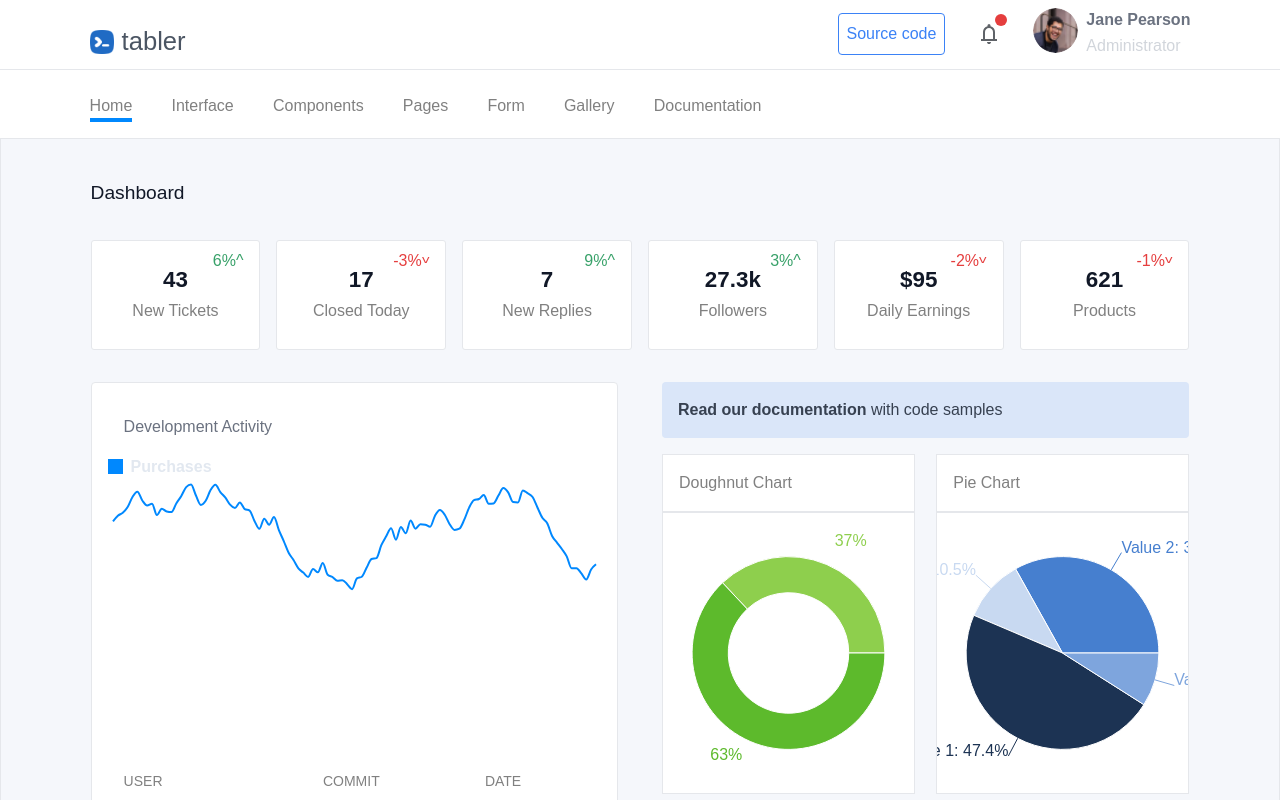
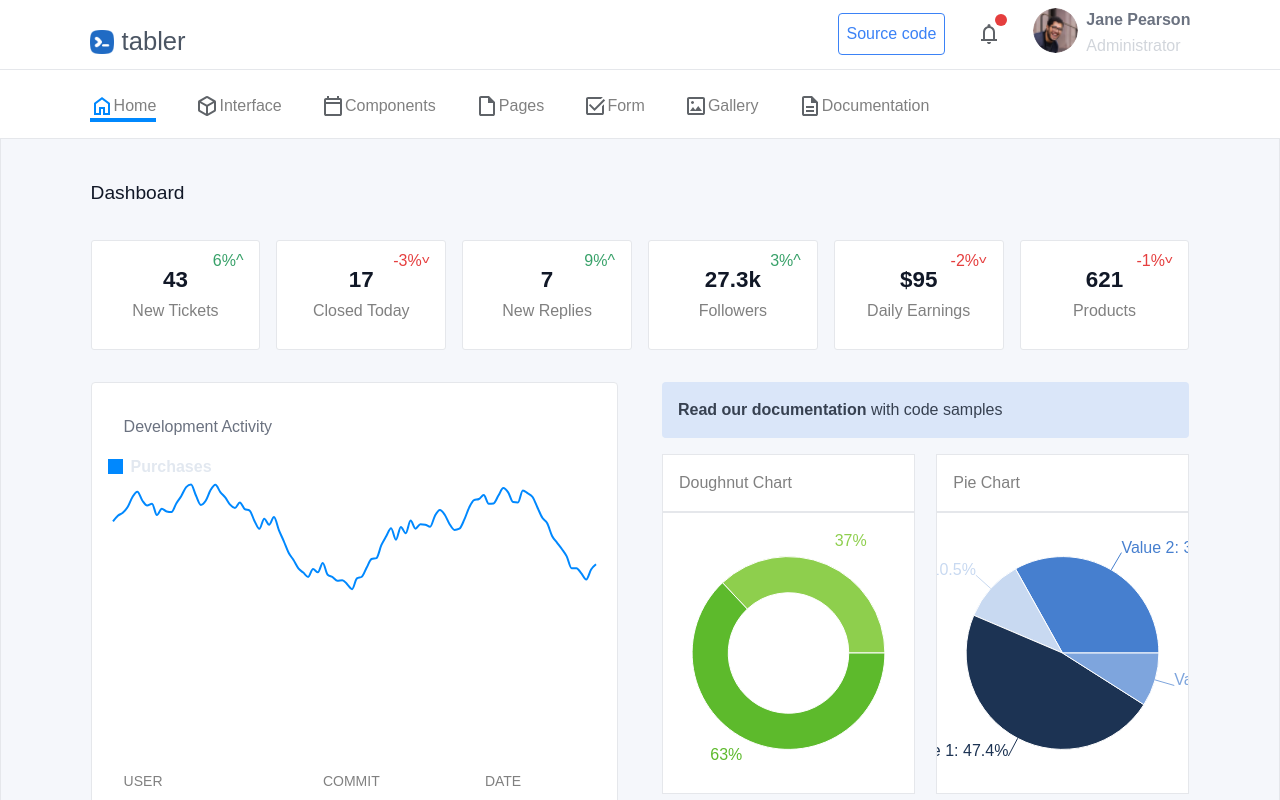
Before and after one commit to SoloBaChi/tabler, a React (Create React App) app: page / in a window 1280 px wide. Shown: the top 800 px of the page. Built offline with nearby package versions, Linux system fonts and the light colour scheme.

Commit message:
done with subnavlinks

```diff
--- a/src/components/Header/SubNavLinks.jsx
+++ b/src/components/Header/SubNavLinks.jsx
@@ -1,43 +1,50 @@
 import React, { useState } from 'react'
 import { Link } from 'react-router-dom'
 import TabSelector from '../TabSelector/TabSelector'
+import HomeIcon from '../icons/HomeIcon'
+import InterfaceIcon from '../icons/InterfaceIcon'
+import ComponentsIcon from '../icons/ComponentsIcon'
+import PageIcon from '../icons/PageIcon'
+import FormIcon from '../icons/FormIcon'
+import GalleryIcon from '../icons/GalleryIcon'
+import DocumentationIcon from '../icons/DocumentationIcon'
 
 const SubNavLinks = () => {
     const subLinks  = [
         {
          id:"home",
          title:"Home",
-         icon:""
+         icon:<HomeIcon/>
         },
         {
          id:"interface",
          title:"Interface",
-         icon:""
+         icon:<InterfaceIcon/>
         },
         {
          id:"components",
          title:"Components",
-         icon:""
+         icon:<ComponentsIcon/>
         },
         {
          id:"pages",
          title:"Pages",
-         icon:""
+         icon:<PageIcon/>
         },
         {
          id:"form",
          title:"Form",
-         icon:""
+         icon:<FormIcon/>
         },
         {
          id:"gallery",
          title:"Gallery",
-         icon:""
+         icon:<GalleryIcon/>
         },
         {
          id:"documentation",
          title:"Documentation",
-         icon:""
+         icon:<DocumentationIcon/>
         },
 
     ]
--- a/src/components/TabSelector/TabSelector.jsx
+++ b/src/components/TabSelector/TabSelector.jsx
@@ -1,4 +1,4 @@
-import React from 'react'
+import React, { act } from 'react'
 import { Link } from 'react-router-dom'
 
 function TabSelector({
@@ -7,16 +7,16 @@ function TabSelector({
     handleClick,
 }) {
   return (
-    <div className='tab-container mt-4 pb-2 w-[768px] md:w-[100%] overflow-auto'>
+    <div className='tab-container mt-4 pb-2 w-[calc(100vw - 980px)]  overflow-auto'>
         <div className='flex gap-[4%] w-[980px]'>
             {
                 tabs.map(tab => (
                     <Link
-                     className={`${activeTab === tab?.title ? "border-b-4 border-[#0088FE]" : ""}`}
+                     className={`flex items-start ${activeTab === tab?.title ? "border-b-4 border-[#0088FE]" : ""}`}
                      key={tab?.id}
-                    //  onClick={() => console.log(`${tab}`)}
                      onClick={() => handleClick(tab?.title)}
                      >
+                     <span className={`'inline-block align-bottom ${activeTab === tab?.title ? "active" : ""}`} >{tab?.icon}</span>
                      {tab?.title}
                     </Link>
                 ))
--- /dev/null
+++ b/src/components/icons/CloseIcon.jsx
@@ -0,0 +1,9 @@
+import React from 'react'
+
+const CloseIcon = () => {
+  return (
+    <svg xmlns="http://www.w3.org/2000/svg" height="24px" viewBox="0 -960 960 960" width="24px" fill="#5f6368"><path d="m256-200-56-56 224-224-224-224 56-56 224 224 224-224 56 56-224 224 224 224-56 56-224-224-224 224Z"/></svg>
+  )
+}
+
+export default CloseIcon
--- /dev/null
+++ b/src/components/icons/ComponentsIcon.jsx
@@ -0,0 +1,9 @@
+import React from 'react'
+
+const ComponentsIcon = () => {
+  return (
+<svg xmlns="http://www.w3.org/2000/svg" height="24px" viewBox="0 -960 960 960" width="24px" fill="#5f6368"><path d="M200-80q-33 0-56.5-23.5T120-160v-560q0-33 23.5-56.5T200-800h40v-80h80v80h320v-80h80v80h40q33 0 56.5 23.5T840-720v560q0 33-23.5 56.5T760-80H200Zm0-80h560v-400H200v400Zm0-480h560v-80H200v80Zm0 0v-80 80Z"/></svg>
+  )
+}
+
+export default ComponentsIcon
--- /dev/null
+++ b/src/components/icons/DocumentationIcon.jsx
@@ -0,0 +1,9 @@
+import React from 'react'
+
+const DocumentationIcon = () => {
+  return (
+<svg xmlns="http://www.w3.org/2000/svg" height="24px" viewBox="0 -960 960 960" width="24px" fill="#5f6368"><path d="M320-240h320v-80H320v80Zm0-160h320v-80H320v80ZM240-80q-33 0-56.5-23.5T160-160v-640q0-33 23.5-56.5T240-880h320l240 240v480q0 33-23.5 56.5T720-80H240Zm280-520v-200H240v640h480v-440H520ZM240-800v200-200 640-640Z"/></svg>
+  )
+}
+
+export default DocumentationIcon
--- /dev/null
+++ b/src/components/icons/FormIcon.jsx
@@ -0,0 +1,9 @@
+import React from 'react'
+
+const FormIcon = () => {
+  return (
+    <svg xmlns="http://www.w3.org/2000/svg" height="24px" viewBox="0 -960 960 960" width="24px" fill="#5f6368"><path d="M200-120q-33 0-56.5-23.5T120-200v-560q0-33 23.5-56.5T200-840h560q8 0 15 1.5t14 4.5l-74 74H200v560h560v-266l80-80v346q0 33-23.5 56.5T760-120H200Zm261-160L235-506l56-56 170 170 367-367 57 55-424 424Z"/></svg>
+  )
+}
+
+export default FormIcon
--- /dev/null
+++ b/src/components/icons/GalleryIcon.jsx
@@ -0,0 +1,9 @@
+import React from 'react'
+
+const GalleryIcon = () => {
+  return (
+    <svg xmlns="http://www.w3.org/2000/svg" height="24px" viewBox="0 -960 960 960" width="24px" fill="#5f6368"><path d="M200-120q-33 0-56.5-23.5T120-200v-560q0-33 23.5-56.5T200-840h560q33 0 56.5 23.5T840-760v560q0 33-23.5 56.5T760-120H200Zm0-80h560v-560H200v560Zm40-80h480L570-480 450-320l-90-120-120 160Zm-40 80v-560 560Zm140-360q25 0 42.5-17.5T400-620q0-25-17.5-42.5T340-680q-25 0-42.5 17.5T280-620q0 25 17.5 42.5T340-560Z"/></svg>
+  )
+}
+
+export default GalleryIcon
--- /dev/null
+++ b/src/components/icons/HomeIcon.jsx
@@ -0,0 +1,9 @@
+import React from 'react'
+
+const HomeIcon = () => {
+  return (
+<svg xmlns="http://www.w3.org/2000/svg" height="24px" viewBox="0 -960 960 960" width="24px" fill="#5f6368"><path d="M240-200h120v-240h240v240h120v-360L480-740 240-560v360Zm-80 80v-480l320-240 320 240v480H520v-240h-80v240H160Zm320-350Z"/></svg>
+  )
+}
+
+export default HomeIcon
--- /dev/null
+++ b/src/components/icons/InterfaceIcon.jsx
@@ -0,0 +1,9 @@
+import React from 'react'
+
+const InterfaceIcon = () => {
+  return (
+    <svg xmlns="http://www.w3.org/2000/svg" height="24px" viewBox="0 -960 960 960" width="24px" fill="#5f6368"><path d="M440-183v-274L200-596v274l240 139Zm80 0 240-139v-274L520-457v274Zm-40-343 237-137-237-137-237 137 237 137ZM160-252q-19-11-29.5-29T120-321v-318q0-22 10.5-40t29.5-29l280-161q19-11 40-11t40 11l280 161q19 11 29.5 29t10.5 40v318q0 22-10.5 40T800-252L520-91q-19 11-40 11t-40-11L160-252Zm320-228Z"/></svg>
+  )
+}
+
+export default InterfaceIcon
--- /dev/null
+++ b/src/components/icons/PageIcon.jsx
@@ -0,0 +1,9 @@
+import React from 'react'
+
+const PageIcon = () => {
+  return (
+    <svg xmlns="http://www.w3.org/2000/svg" height="24px" viewBox="0 -960 960 960" width="24px" fill="#5f6368"><path d="M240-80q-33 0-56.5-23.5T160-160v-640q0-33 23.5-56.5T240-880h320l240 240v480q0 33-23.5 56.5T720-80H240Zm280-520v-200H240v640h480v-440H520ZM240-800v200-200 640-640Z"/></svg>
+  )
+}
+
+export default PageIcon
--- /dev/null
+++ b/src/components/icons/deleteIcon.jsx
@@ -0,0 +1,9 @@
+import React from 'react'
+
+const deleteIcon = () => {
+  return (
+    <svg xmlns="http://www.w3.org/2000/svg" height="24px" viewBox="0 -960 960 960" width="24px" fill="#5f6368"><path d="M280-120q-33 0-56.5-23.5T200-200v-520h-40v-80h200v-40h240v40h200v80h-40v520q0 33-23.5 56.5T680-120H280Zm400-600H280v520h400v-520ZM360-280h80v-360h-80v360Zm160 0h80v-360h-80v360ZM280-720v520-520Z"/></svg>
+  )
+}
+
+export default deleteIcon
--- a/src/styles/index.css
+++ b/src/styles/index.css
@@ -39,3 +39,6 @@ background:#0088FE;
 .tab-container::-webkit-scrollbar-thumb{
 background:#f8f8f8;
 }
+span.active svg{
+fill:#0088FE;
+}
```
